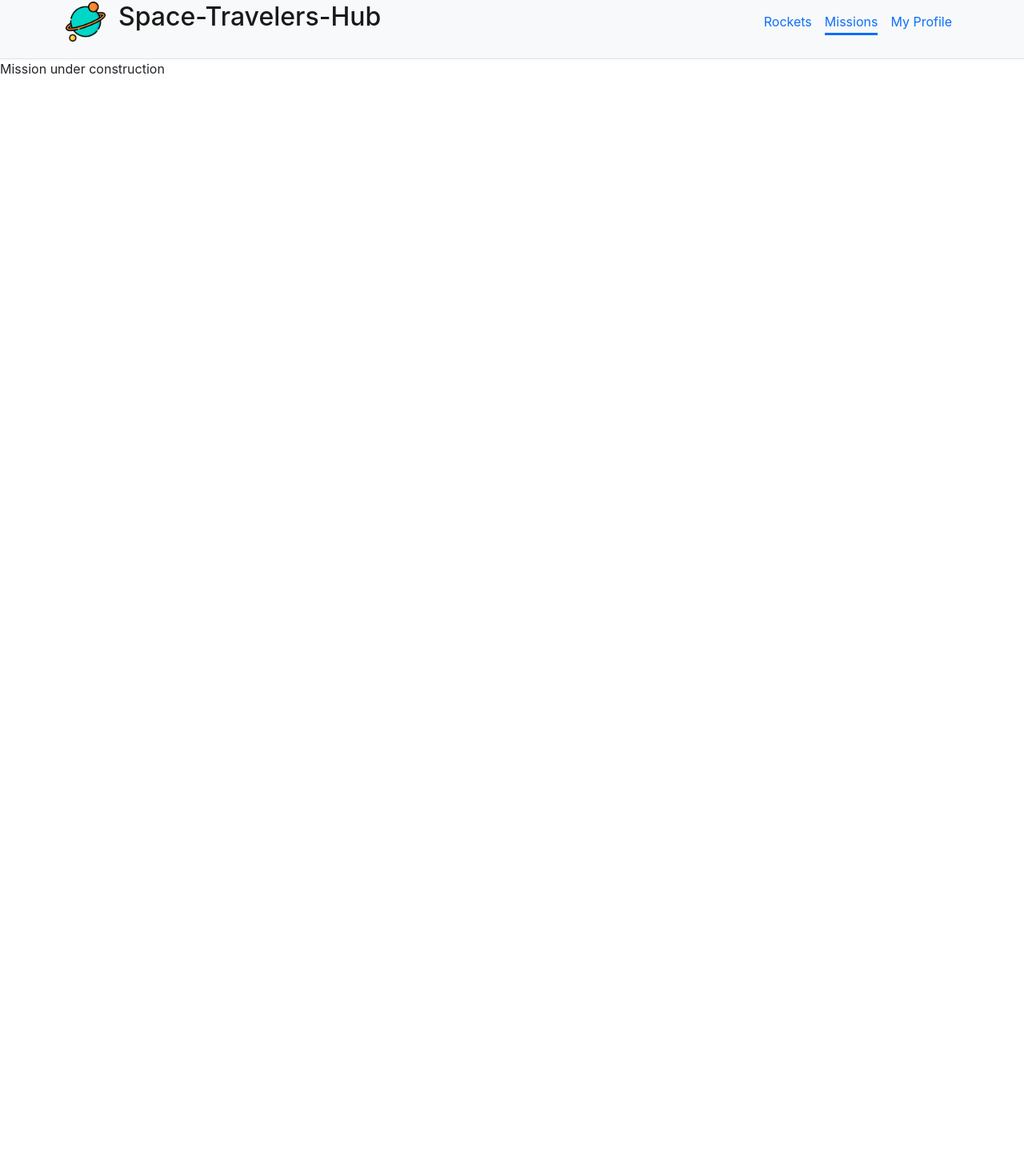
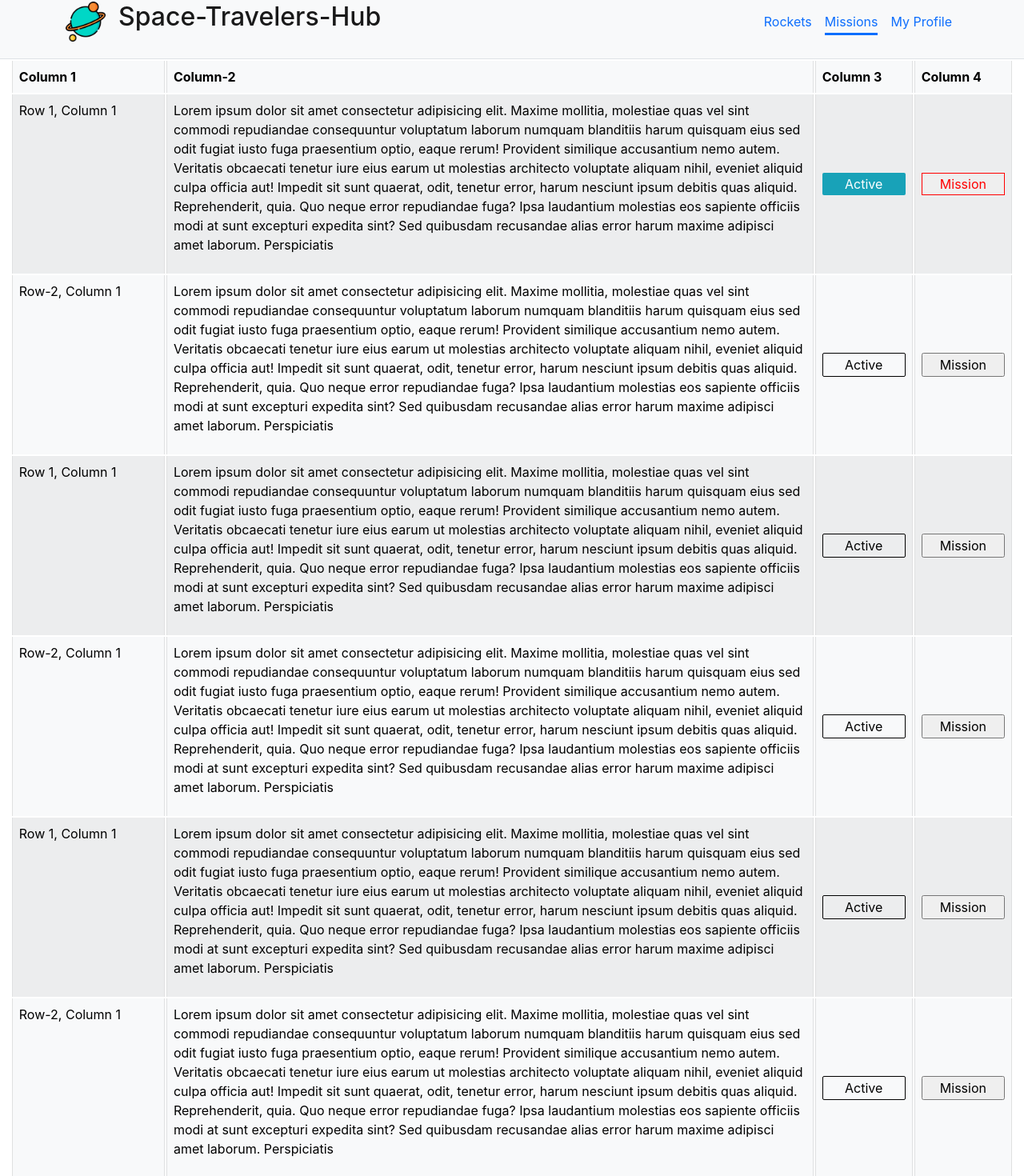
Before and after one commit to stino-x/Space-Travellers, a React (Create React App) app: page /mission in a window 1280 px wide. Shown: the part 19-1489 px from the top of the page at 80% size. Before the commit the page ends 800 px from the top, so only its background shows below. Built offline with nearby package versions, Linux system fonts and the light colour scheme.

Commit message:
basic table structure and styling

```diff
--- a/src/Components/Mission/Mission.css
+++ b/src/Components/Mission/Mission.css
@@ -1,3 +1,58 @@
 h1 {
   color: #000;
 }
+
+.table {
+  width: 98%;
+  border-collapse: separate;
+  margin: auto;
+}
+
+.Column-2 {
+  width: 65%;
+}
+
+.Column-3 {
+  display: table-cell;
+  vertical-align: middle;
+  text-align: center;
+}
+
+.status {
+  position: relative;
+  border: 1px solid black;
+  border-radius: 2px;
+  padding: 2%;
+}
+
+.Active {
+  background-color: rgb(24, 162, 184);
+  border: none;
+  color: white;
+}
+
+.Column-4 {
+  display: table-cell;
+  vertical-align: middle;
+  position: relative;
+  min-height: 100%;
+  flex: 1;
+}
+
+.centered-content {
+  display: flex;
+  justify-content: center;
+  align-items: center;
+  height: 100%;
+}
+
+.Column-4 input {
+  position: relative;
+  width: 100%;
+  top: 50%;
+}
+
+.leave-mission {
+  color: red;
+  border: 1px solid red;
+}
--- a/src/Components/Mission/Mission.js
+++ b/src/Components/Mission/Mission.js
@@ -1,7 +1,196 @@
 import React from 'react';
+import './Mission.css';
+// eslint-disable-next-line import/no-extraneous-dependencies
+import Table from 'react-bootstrap/Table';
 
 const Mission = () => (
-  <div>Mission under construction</div>
+  <Table className="table" striped bordered hover variant="light">
+    <thead>
+      <tr>
+        <th className="Column 1">Column 1</th>
+        <th className="Column-2">Column-2</th>
+        <th className="Column 3">Column 3</th>
+        <th className="Column 4">Column 4</th>
+      </tr>
+    </thead>
+    <tbody>
+      <tr>
+        <td>Row 1, Column 1</td>
+        <td className="Column-2">
+          <p>
+            Lorem ipsum dolor sit amet consectetur adipisicing elit. Maxime mollitia,
+            molestiae quas vel sint commodi repudiandae consequuntur voluptatum laborum
+            numquam blanditiis harum quisquam eius sed odit fugiat iusto fuga praesentium
+            optio, eaque rerum! Provident similique accusantium nemo autem. Veritatis
+            obcaecati tenetur iure eius earum ut molestias architecto voluptate aliquam
+            nihil, eveniet aliquid culpa officia aut! Impedit sit sunt quaerat, odit,
+            tenetur error, harum nesciunt ipsum debitis quas aliquid. Reprehenderit,
+            quia. Quo neque error repudiandae fuga? Ipsa laudantium molestias eos
+            sapiente officiis modi at sunt excepturi expedita sint? Sed quibusdam
+            recusandae alias error harum maxime adipisci amet laborum. Perspiciatis
+          </p>
+          {' '}
+
+        </td>
+        <td className="Column-3">
+          <div className="status Active">
+            Active
+          </div>
+        </td>
+        <td className="Column-4">
+          <div className="centered-content">
+            <input type="button" className="leave-mission" value="Mission" />
+          </div>
+        </td>
+      </tr>
+      <tr>
+        <td>Row-2, Column 1</td>
+        <td className="Column-2">
+          <p>
+            Lorem ipsum dolor sit amet consectetur adipisicing elit. Maxime mollitia,
+            molestiae quas vel sint commodi repudiandae consequuntur voluptatum laborum
+            numquam blanditiis harum quisquam eius sed odit fugiat iusto fuga praesentium
+            optio, eaque rerum! Provident similique accusantium nemo autem. Veritatis
+            obcaecati tenetur iure eius earum ut molestias architecto voluptate aliquam
+            nihil, eveniet aliquid culpa officia aut! Impedit sit sunt quaerat, odit,
+            tenetur error, harum nesciunt ipsum debitis quas aliquid. Reprehenderit,
+            quia. Quo neque error repudiandae fuga? Ipsa laudantium molestias eos
+            sapiente officiis modi at sunt excepturi expedita sint? Sed quibusdam
+            recusandae alias error harum maxime adipisci amet laborum. Perspiciatis
+          </p>
+          {' '}
+
+        </td>
+        <td className="Column-3">
+          <div className="status">
+            Active
+          </div>
+        </td>
+        <td className="Column-4">
+          <div className="centered-content">
+            <input type="button" value="Mission" />
+          </div>
+        </td>
+      </tr>
+      <tr>
+        <td>Row 1, Column 1</td>
+        <td className="Column-2">
+          <p>
+            Lorem ipsum dolor sit amet consectetur adipisicing elit. Maxime mollitia,
+            molestiae quas vel sint commodi repudiandae consequuntur voluptatum laborum
+            numquam blanditiis harum quisquam eius sed odit fugiat iusto fuga praesentium
+            optio, eaque rerum! Provident similique accusantium nemo autem. Veritatis
+            obcaecati tenetur iure eius earum ut molestias architecto voluptate aliquam
+            nihil, eveniet aliquid culpa officia aut! Impedit sit sunt quaerat, odit,
+            tenetur error, harum nesciunt ipsum debitis quas aliquid. Reprehenderit,
+            quia. Quo neque error repudiandae fuga? Ipsa laudantium molestias eos
+            sapiente officiis modi at sunt excepturi expedita sint? Sed quibusdam
+            recusandae alias error harum maxime adipisci amet laborum. Perspiciatis
+          </p>
+          {' '}
+
+        </td>
+        <td className="Column-3">
+          <div className="status">
+            Active
+          </div>
+        </td>
+        <td className="Column-4">
+          <div className="centered-content">
+            <input type="button" value="Mission" />
+          </div>
+        </td>
+      </tr>
+      <tr>
+        <td>Row-2, Column 1</td>
+        <td className="Column-2">
+          <p>
+            Lorem ipsum dolor sit amet consectetur adipisicing elit. Maxime mollitia,
+            molestiae quas vel sint commodi repudiandae consequuntur voluptatum laborum
+            numquam blanditiis harum quisquam eius sed odit fugiat iusto fuga praesentium
+            optio, eaque rerum! Provident similique accusantium nemo autem. Veritatis
+            obcaecati tenetur iure eius earum ut molestias architecto voluptate aliquam
+            nihil, eveniet aliquid culpa officia aut! Impedit sit sunt quaerat, odit,
+            tenetur error, harum nesciunt ipsum debitis quas aliquid. Reprehenderit,
+            quia. Quo neque error repudiandae fuga? Ipsa laudantium molestias eos
+            sapiente officiis modi at sunt excepturi expedita sint? Sed quibusdam
+            recusandae alias error harum maxime adipisci amet laborum. Perspiciatis
+          </p>
+          {' '}
+
+        </td>
+        <td className="Column-3">
+          <div className="status">
+            Active
+          </div>
+        </td>
+        <td className="Column-4">
+          <div className="centered-content">
+            <input type="button" value="Mission" />
+          </div>
+        </td>
+      </tr>
+      <tr>
+        <td>Row 1, Column 1</td>
+        <td className="Column-2">
+          <p>
+            Lorem ipsum dolor sit amet consectetur adipisicing elit. Maxime mollitia,
+            molestiae quas vel sint commodi repudiandae consequuntur voluptatum laborum
+            numquam blanditiis harum quisquam eius sed odit fugiat iusto fuga praesentium
+            optio, eaque rerum! Provident similique accusantium nemo autem. Veritatis
+            obcaecati tenetur iure eius earum ut molestias architecto voluptate aliquam
+            nihil, eveniet aliquid culpa officia aut! Impedit sit sunt quaerat, odit,
+            tenetur error, harum nesciunt ipsum debitis quas aliquid. Reprehenderit,
+            quia. Quo neque error repudiandae fuga? Ipsa laudantium molestias eos
+            sapiente officiis modi at sunt excepturi expedita sint? Sed quibusdam
+            recusandae alias error harum maxime adipisci amet laborum. Perspiciatis
+          </p>
+          {' '}
+
+        </td>
+        <td className="Column-3">
+          <div className="status">
+            Active
+          </div>
+        </td>
+        <td className="Column-4">
+          <div className="centered-content">
+            <input type="button" value="Mission" />
+          </div>
+        </td>
+      </tr>
+      <tr>
+        <td>Row-2, Column 1</td>
+        <td className="Column-2">
+          <p>
+            Lorem ipsum dolor sit amet consectetur adipisicing elit. Maxime mollitia,
+            molestiae quas vel sint commodi repudiandae consequuntur voluptatum laborum
+            numquam blanditiis harum quisquam eius sed odit fugiat iusto fuga praesentium
+            optio, eaque rerum! Provident similique accusantium nemo autem. Veritatis
+            obcaecati tenetur iure eius earum ut molestias architecto voluptate aliquam
+            nihil, eveniet aliquid culpa officia aut! Impedit sit sunt quaerat, odit,
+            tenetur error, harum nesciunt ipsum debitis quas aliquid. Reprehenderit,
+            quia. Quo neque error repudiandae fuga? Ipsa laudantium molestias eos
+            sapiente officiis modi at sunt excepturi expedita sint? Sed quibusdam
+            recusandae alias error harum maxime adipisci amet laborum. Perspiciatis
+          </p>
+          {' '}
+
+        </td>
+        <td className="Column-3">
+          <div className="status">
+            Active
+          </div>
+        </td>
+        <td className="Column-4">
+          <div className="centered-content">
+            <input type="button" value="Mission" />
+          </div>
+        </td>
+      </tr>
+      {/* Add more rows as needed */}
+    </tbody>
+  </Table>
 );
 
 export default Mission;
```
